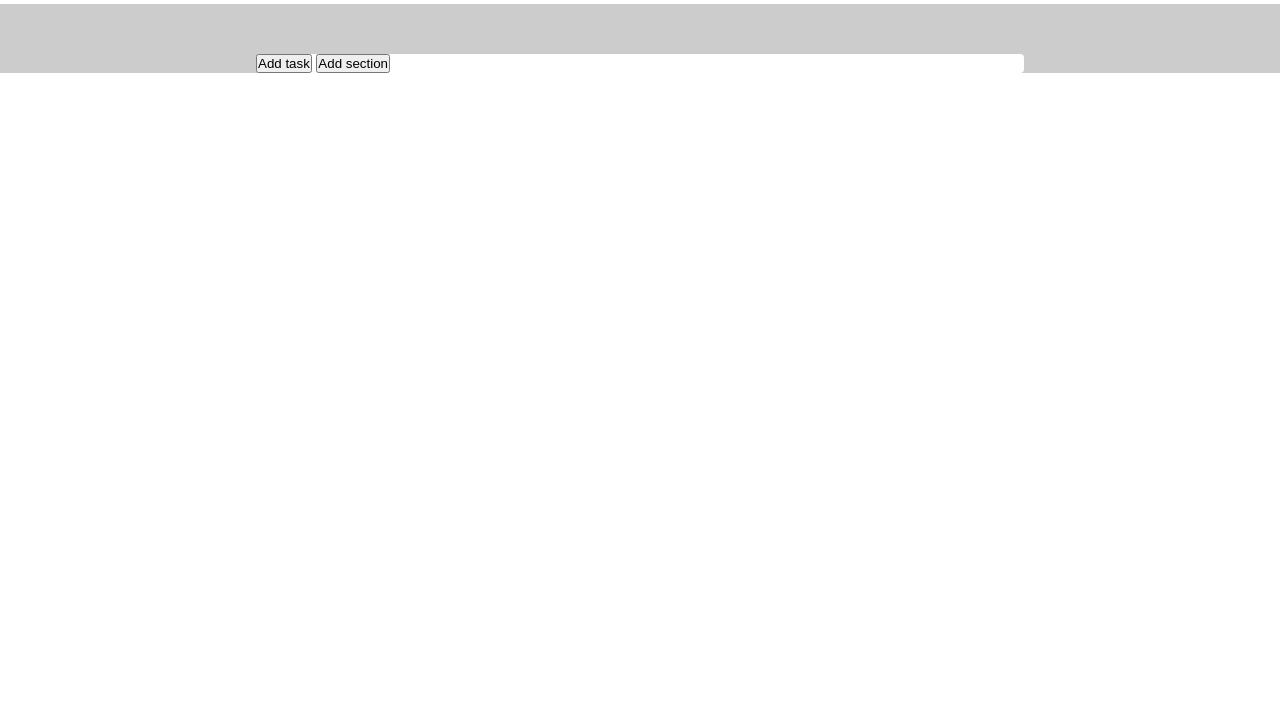
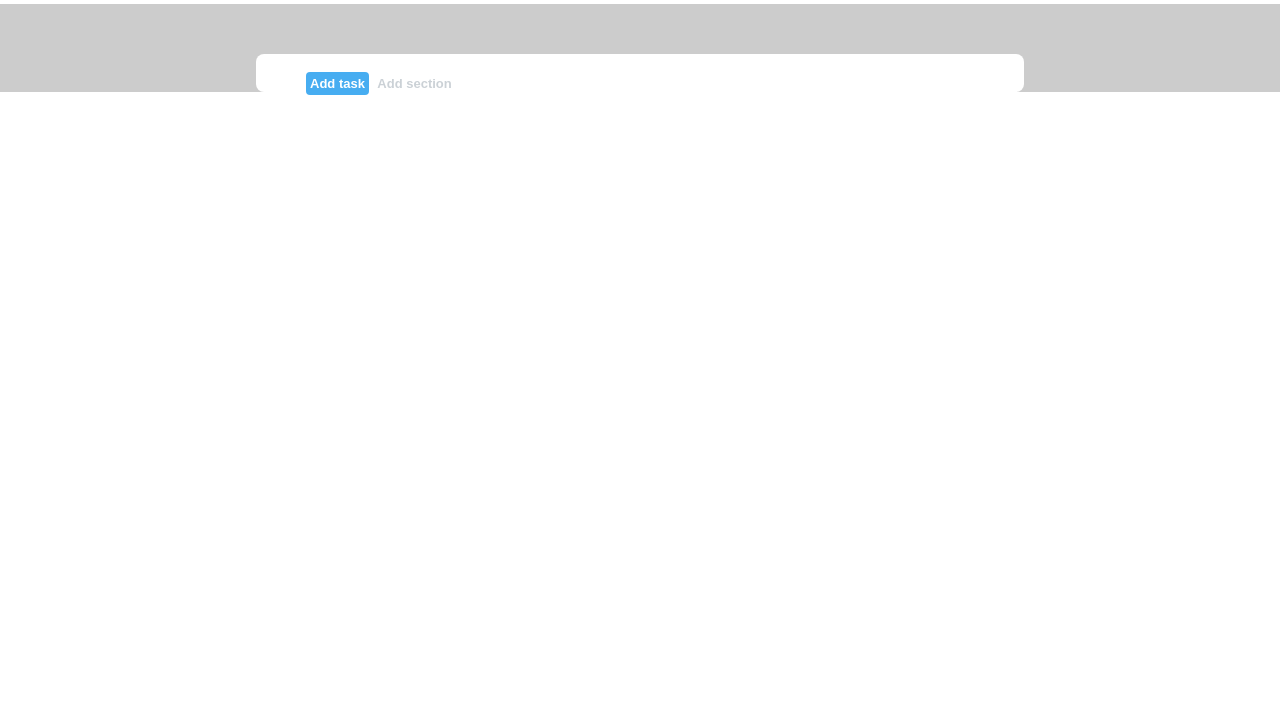
Before and after one commit to SimonaMartinucci/html-css-toboolist, a plain HTML site: page index.html in a window 1280 px wide. Shown: the part 96-800 px from the top of the page. Drawn offline with Linux system fonts and the light colour scheme.

Commit message:
layout first part

```diff
--- a/css/style.css
+++ b/css/style.css
@@ -36,6 +36,27 @@ main {
 .layout {
     background-color: white;
     width: 60%;
+    border-radius: 8px;
+    margin: 0 auto;
+    padding-top: 20px;
+    padding-left: 50px;
+}
+
+.button-style {
+    padding: 4px;
     border-radius: 4px;
-    margin: 0 auto;
+    font-weight: 600;
+    font-size: 13px;
 }
+
+.blue {
+    background-color: rgb(71, 173, 241);
+    color: white;
+    border-color: rgb(71, 173, 241);
+}
+
+.white {
+    background-color: white;
+    color: rgb(203, 209, 214);
+    border-color: rgb(203, 209, 214);
+}
--- a/index.html
+++ b/index.html
@@ -17,8 +17,8 @@
     <!-- corpo centrale -->
     <main>
         <section class="layout">
-            <button>Add task</button>
-            <button>Add section</button>
+            <span class="button-style blue">Add task</span>
+            <span class="button-style white">Add section</span>
         </section>
 
     </main>
```
